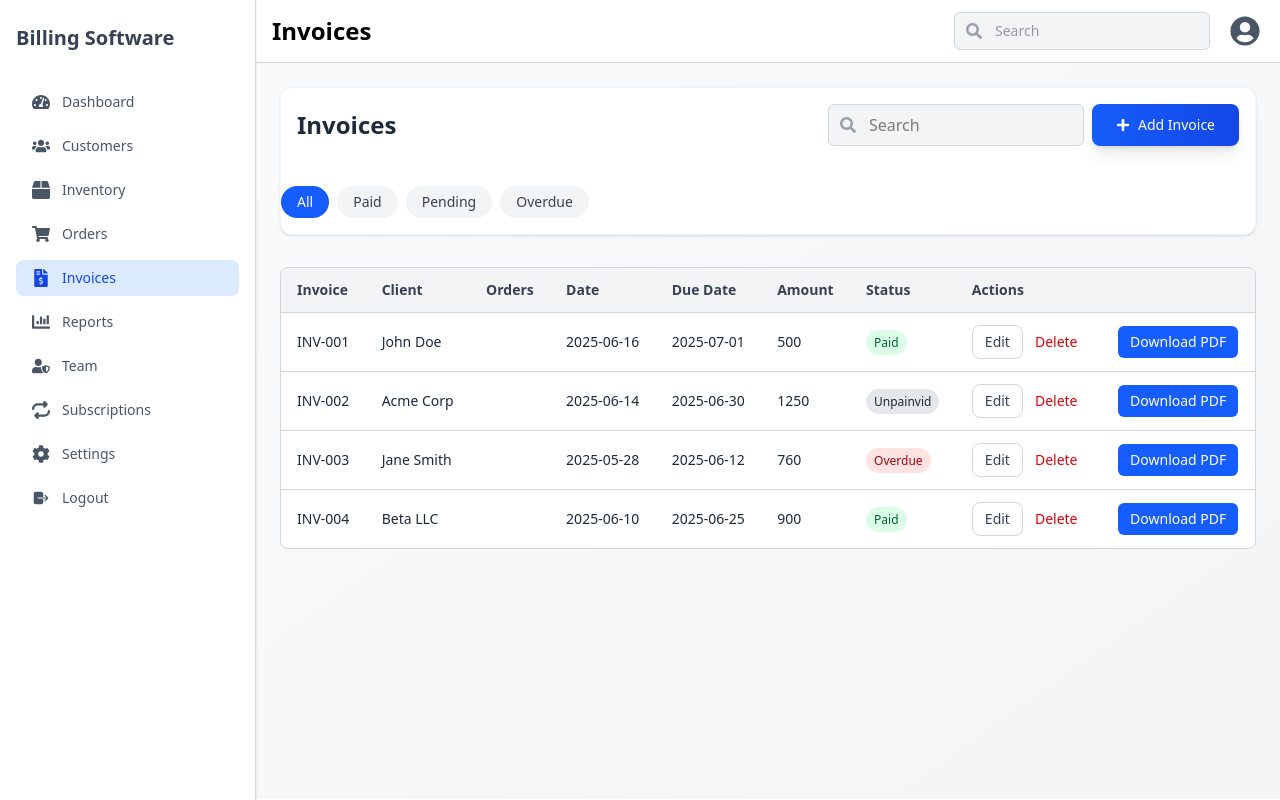
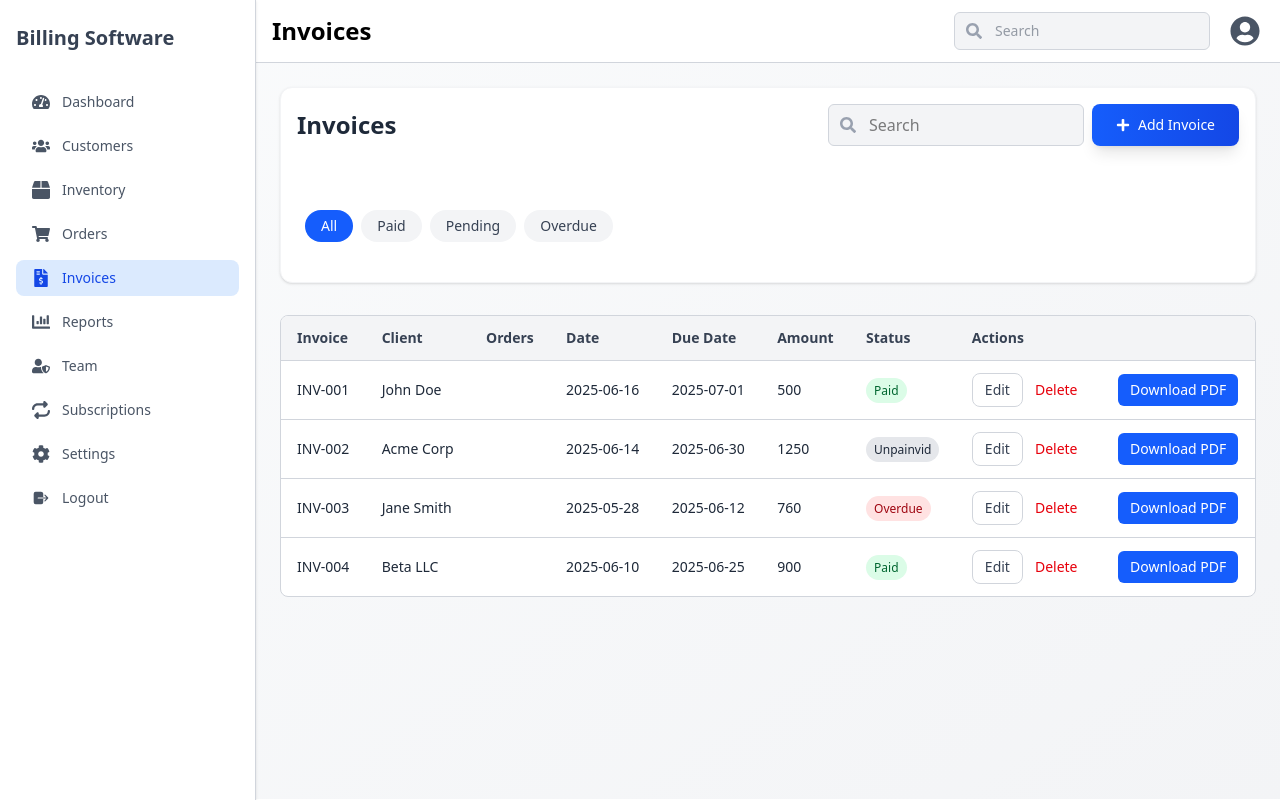
Before and after one commit to Samir-kyamkhani/billing-saas, a React (Vite) app in the folder client/: page /invoices in a window 1280 px wide. Built offline with nearby package versions, Linux system fonts and the light colour scheme.

Commit message:
Adding Padding In categories in FilterButtons

```diff
--- a/client/src/dashboard/components/PageHeader.jsx
+++ b/client/src/dashboard/components/PageHeader.jsx
@@ -2,9 +2,15 @@ import { useState } from "react";
 import { FaFilter } from "react-icons/fa";
 import SearchInput from "./SearchInput";
 
-const FilterButtons = ({ items, activeItem, onClick, activeClass, defaultClass }) => {
+const FilterButtons = ({
+  items,
+  activeItem,
+  onClick,
+  activeClass,
+  defaultClass,
+}) => {
   return (
-    <div className="flex flex-wrap gap-2 mb-4 overflow-x-auto">
+    <div className="flex flex-wrap   px-4 py-2 md:p-6 gap-2 mb-4 overflow-x-auto">
       {items.map((item) => (
         <button
           key={item}
```
